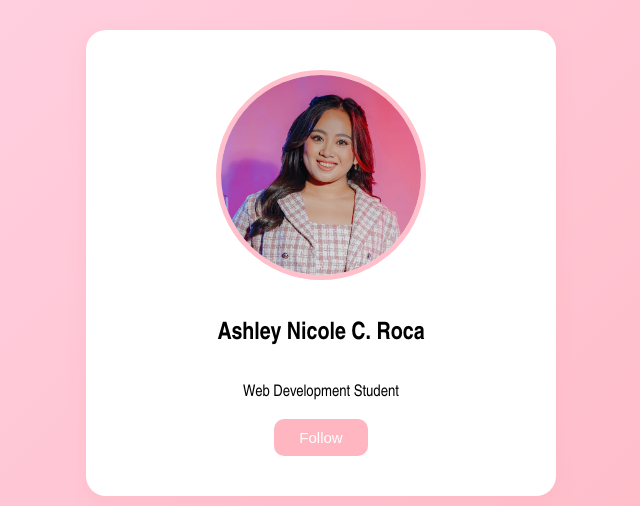
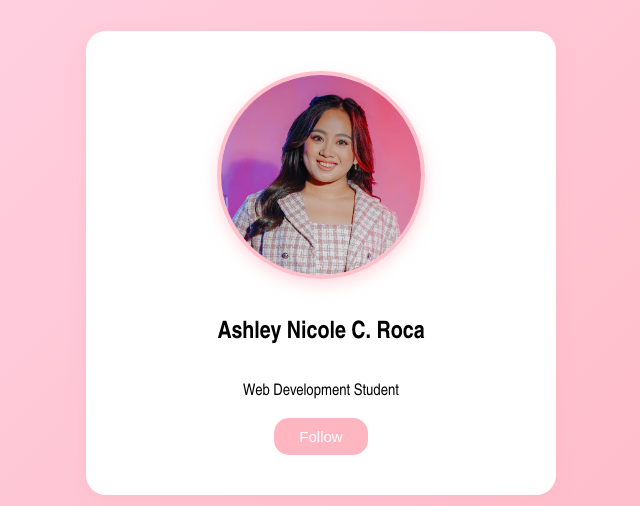
Before and after one commit to NicxzsA/Own-Profile-Card, a plain HTML site: page index.html in a window 1280 px wide. Shown: the part 137-643 px from the top of the page, 319-959 px from the left. Drawn offline with Linux system fonts and the light colour scheme.

Commit message:
Update style.css

```diff
--- a/style.css
+++ b/style.css
@@ -32,7 +32,8 @@ body {
     width: 200px;
     height: 200px;
     border-radius: 50%;
-    border: 5px solid #ffc0cb;
+    border: 4px solid #ffc0cb;
+    box-shadow: 0 6px 15px rgba(255, 182, 193, 0.5);
     object-fit: cover;
     margin-bottom: 20px;
 }
@@ -41,7 +42,7 @@ button {
     background-color: #ffb6c1;
     color: #fff;
     border: none;
-    border-radius: 10px;
+    border-radius: 15px;
     padding: 10px 25px;
     font-size: 15px;
     cursor: pointer;
```
